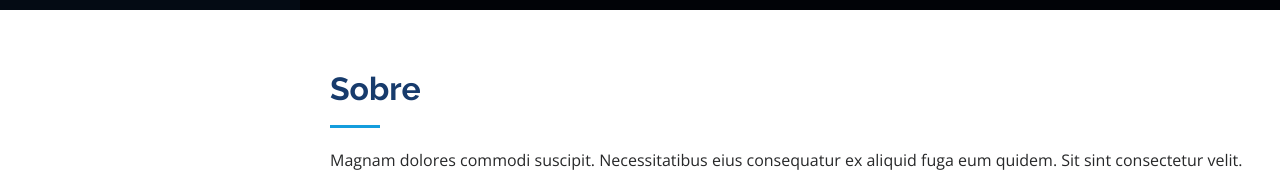
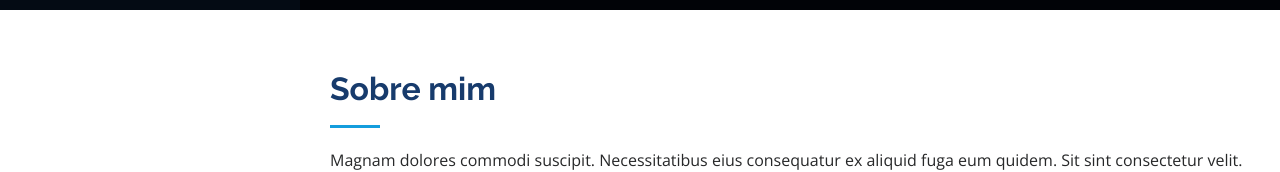
Before and after one commit to waguiner89/portfolio, a plain HTML site: page index.html in a window 1280 px wide. Shown: the part 790-962 px from the top of the page. Drawn offline with nearby package versions, Linux system fonts and the light colour scheme.

Commit message:
Alteração de Sobre para Sobre mim

```diff
--- a/index.html
+++ b/index.html
@@ -82,7 +82,7 @@
       <div class="container">
 
         <div class="section-title">
-          <h2>Sobre</h2>
+          <h2>Sobre mim</h2>
           <p>Magnam dolores commodi suscipit. Necessitatibus eius consequatur ex aliquid fuga eum quidem.
             Sit sint consectetur velit. Quisquam quos quisquam cupiditate.
             Et nemo qui impedit suscipit alias ea. Quia fugiat sit in iste officiis commodi quidem hic quas.</p>
```
